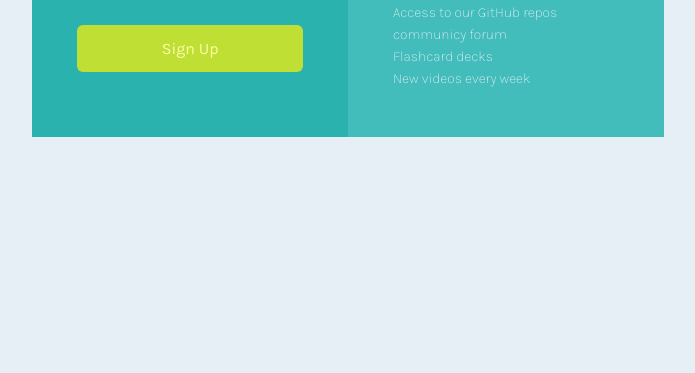
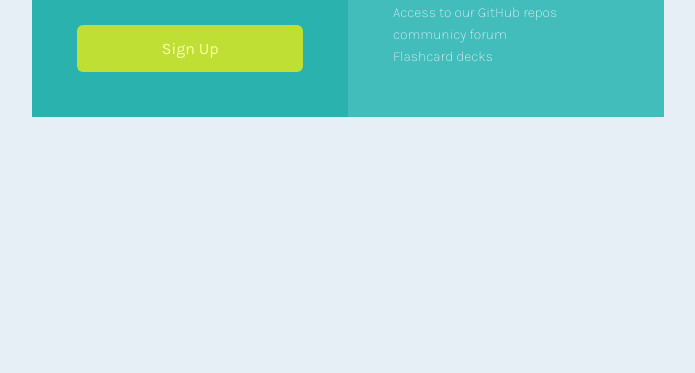
Before and after one commit to Macnur44/Macnur44.frontend.github.io, a plain HTML site: page index.html in a window 1280 px wide. Shown: the part 427-800 px from the top of the page, without its empty margins (292-987 px from the left). Drawn offline with Linux system fonts and the light colour scheme.

Commit message:
remoçao ultima li

```diff
--- a/index.html
+++ b/index.html
@@ -40,7 +40,7 @@
           <li>Access to our GitHub repos</li>
           <li>communicy forum</li>
           <li>Flashcard decks</li>
-          <li>New videos every week</li>
+
         </ul>
       </section>
     </div>
```
